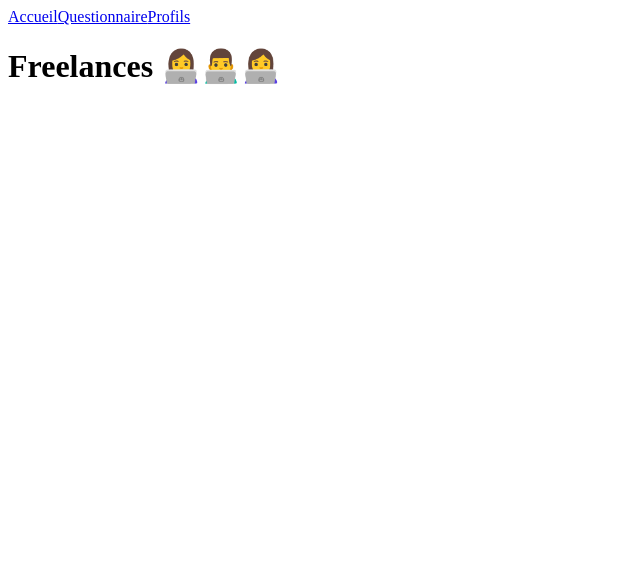
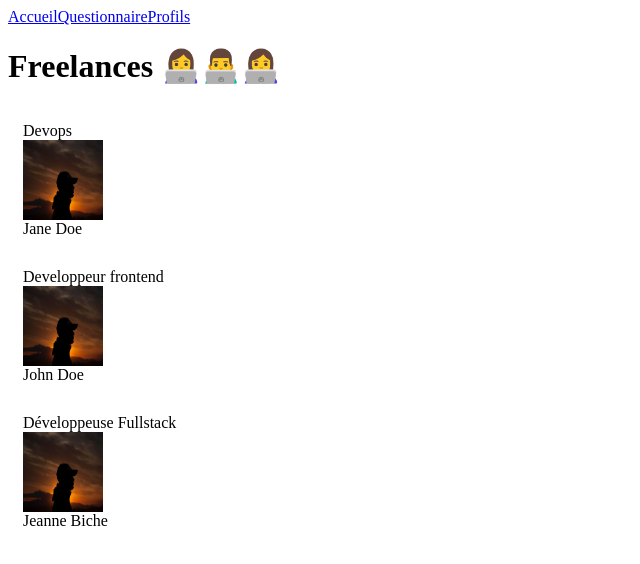
Before and after one commit to ThibaultAncele/ReactProject, a React (Create React App) app: page /freelances in a window 1280 px wide. Shown: the top 564 px of the page, without its empty margins (0-640 px from the left). Built offline with nearby package versions, Linux system fonts and the light colour scheme.

Commit message:
P1C3, propTypes

```diff
--- a/package.json
+++ b/package.json
@@ -8,6 +8,7 @@
     "@testing-library/user-event": "^13.5.0",
     "localforage": "^1.10.0",
     "match-sorter": "^6.3.1",
+    "prop-types": "^15.8.1",
     "react": "^18.2.0",
     "react-dom": "^18.2.0",
     "react-router-dom": "^6.12.1",
--- /dev/null
+++ b/src/components/Card/index.jsx
@@ -0,0 +1,23 @@
+import PropTypes from 'prop-types'
+
+function Card({ label, title, picture }) {
+    return (
+        <div style={{ display: 'flex', flexDirection: 'column', padding: 15 }}>
+            <span>{label}</span>
+            <img src={picture} alt="freelance" height={80} width={80} />
+            <span>{title}</span>
+        </div>
+    )
+}
+
+Card.propTypes = {
+    label: PropTypes.string,
+    title: PropTypes.string.isRequired,
+    picture: PropTypes.string,
+}
+
+Card.defaultProps = {
+    title: 'Mon titre par défaut',
+}
+
+export default Card
--- a/src/pages/Freelances/index.jsx
+++ b/src/pages/Freelances/index.jsx
@@ -1,9 +1,37 @@
+import DefaultPicture from '../../assets/profile.jpg'
+import Card from '../../components/Card'
+const freelanceProfiles = [
+    {
+        name: 'Jane Doe',
+        jobTitle: 'Devops',
+        picture: DefaultPicture,
+    },
+    {
+        name: 'John Doe',
+        jobTitle: 'Developpeur frontend',
+        picture: DefaultPicture,
+    },
+    {
+        name: 'Jeanne Biche',
+        jobTitle: 'Développeuse Fullstack',
+        picture: DefaultPicture,
+    },
+]
+
+
 function Freelances() {
     return (
-      <div>
-        <h1>Freelances 👩‍💻👨‍💻👩‍💻</h1>
-      </div>
+        <div>
+            <h1>Freelances 👩‍💻👨‍💻👩‍💻</h1>
+            {freelanceProfiles.map((profile, index) => (
+                <Card
+                    key={`${profile.name}-${index}`}
+                    label={profile.jobTitle}
+                    picture={profile.picture}
+                    title={profile.name}
+                />
+            ))}
+        </div>
     )
-  }
-
+}
   export default Freelances
```
Also changed, not shown: src/assets/profile.jpg (added).
